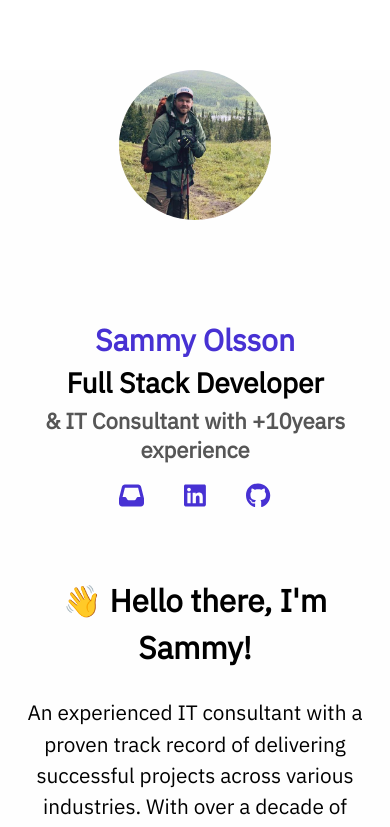
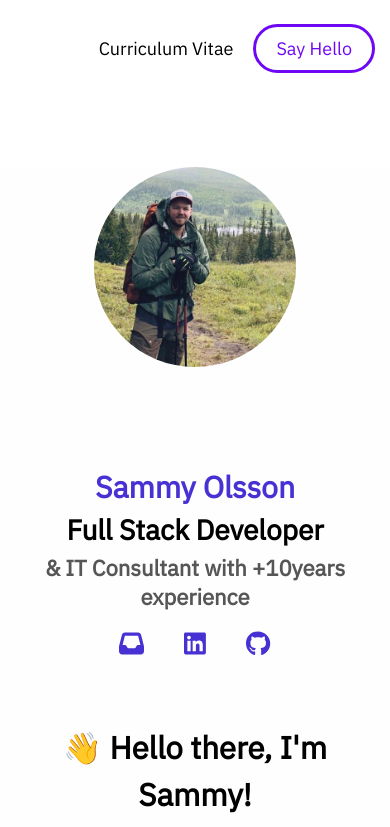
Before and after one commit to sammyolsson/portfolio, a React (Create React App) app: page / in a window 390 px wide. Shown: the top 827 px of the page. Built offline with nearby package versions, Linux system fonts and the light colour scheme.

Commit message:
Navbar in mobile

```diff
--- a/src/components/Intro.js
+++ b/src/components/Intro.js
@@ -65,8 +65,8 @@ height: 200px;
 object-fit: cover;
 
 @media screen and (max-width: 668px) {
-width: 150x;
-height: 150px;
+width: 200x;
+height: 200px;
   }
   `
 
--- a/src/components/Navbar.js
+++ b/src/components/Navbar.js
@@ -23,8 +23,9 @@ const NavbarWrapper = styled.div`
   margin-top: 20px;
 
   @media (max-width: 768px) {
-    display: none;
-
+    display: flex;
+    flex-direction: row;
+    margin: 0;
   }
 `;
 
@@ -35,8 +36,10 @@ const NavList = styled.ul`
   font-family: 'IBM Plex Sans', sans-serif;
 
   @media (max-width: 768px) {
-    flex-direction: column;
+    flex-direction: row;
     align-items: center;
+    justify-content: center;
+    margin: 5px;
   }
 `;
 
@@ -45,7 +48,10 @@ const NavItem = styled.li`
   font-size: 18px;
 
   @media (max-width: 768px) {
-    margin: 10px 0;
+   display: flex;
+    text-align: center;
+    flex-direction: row;
+    justify-content: center;
   }
 `;
 
@@ -68,6 +74,6 @@ const SayHello = styled.a`
   }
 
   @media (max-width: 768px) {
-    margin-top: 10px;
+    margin-top: 0 10px;
   }
 `;
```
